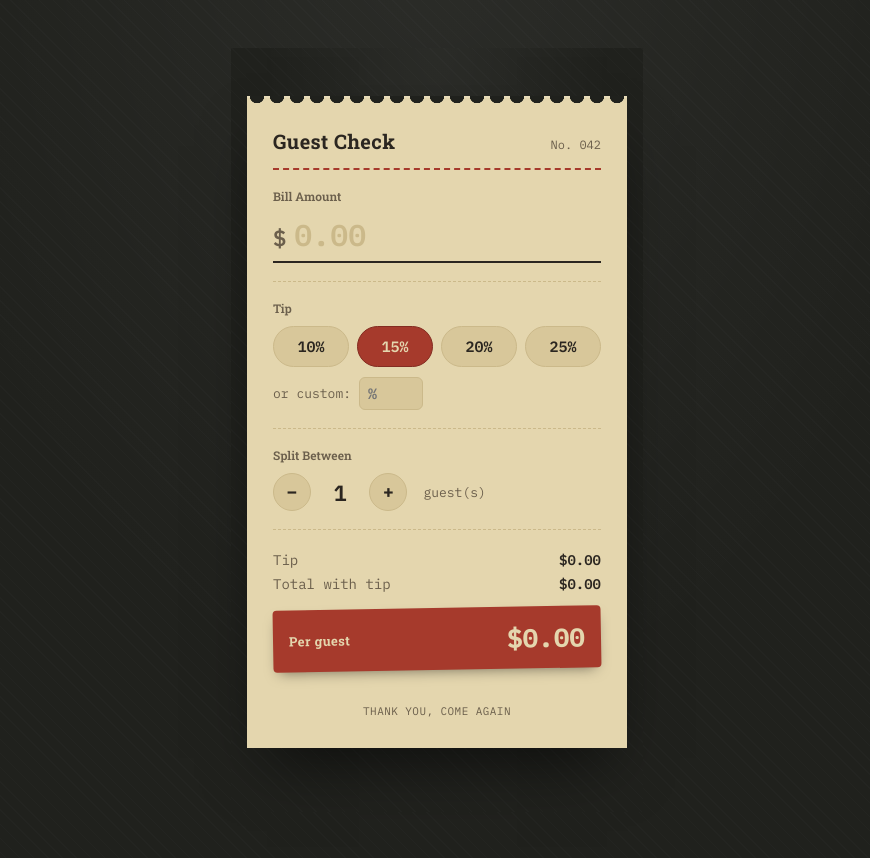
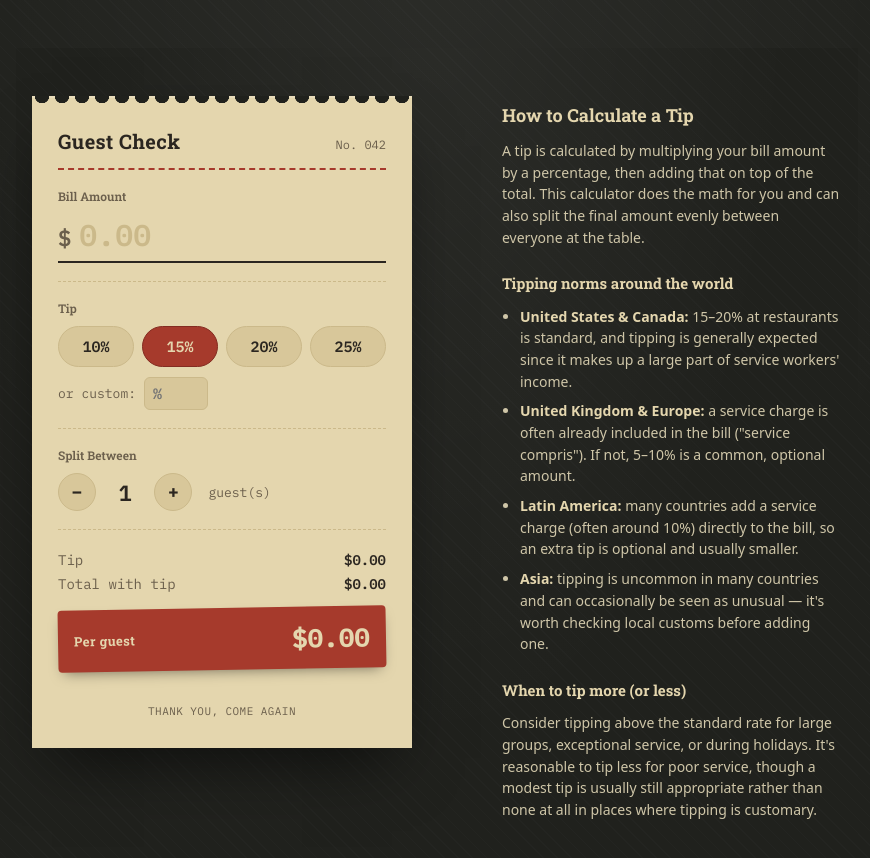
Before and after one commit to tutumyrw/Tiply, a plain HTML site: page index.html in a window 1280 px wide. Shown: the whole page, without its empty margins (203-1073 px from the left). Drawn offline with Linux system fonts and the light colour scheme.

Commit message:
Add tip calculation guide to index.html
Added a guide section for calculating tips with norms around the world.

```diff
--- a/index.html
+++ b/index.html
@@ -32,7 +32,10 @@
     color: var(--ink);
     font-family: 'IBM Plex Mono', monospace;
     display: flex;
+    flex-wrap: wrap;
     justify-content: center;
+    align-items: flex-start;
+    gap: 90px;
     padding: 48px 16px 64px;
   }
 
@@ -257,6 +260,31 @@
     padding-top: 16px;
     letter-spacing: 0.04em;
   }
+
+  .guide {
+    width: 100%;
+    max-width: 340px;
+    margin: 0;
+    padding-top: 6px;
+    font-family: system-ui, -apple-system, sans-serif;
+    color: #cfc6a8;
+    line-height: 1.55;
+  }
+
+  .guide h2, .guide h3 {
+    font-family: 'Roboto Slab', serif;
+    color: var(--paper);
+    margin: 0 0 10px;
+  }
+
+  .guide h2 { font-size: 18px; margin-top: 0; }
+  .guide h3 { font-size: 15px; margin-top: 24px; }
+
+  .guide p { font-size: 14px; margin: 0 0 12px; }
+
+  .guide ul { margin: 0; padding-left: 18px; font-size: 14px; }
+  .guide li { margin-bottom: 8px; }
+  .guide li strong { color: var(--paper); }
 </style>
 </head>
 <body>
@@ -310,6 +338,22 @@
 
   <footer>THANK YOU, COME AGAIN</footer>
 </div>
+
+<article class="guide">
+  <h2>How to Calculate a Tip</h2>
+  <p>A tip is calculated by multiplying your bill amount by a percentage, then adding that on top of the total. This calculator does the math for you and can also split the final amount evenly between everyone at the table.</p>
+
+  <h3>Tipping norms around the world</h3>
+  <ul>
+    <li><strong>United States & Canada:</strong> 15–20% at restaurants is standard, and tipping is generally expected since it makes up a large part of service workers' income.</li>
+    <li><strong>United Kingdom & Europe:</strong> a service charge is often already included in the bill ("service compris"). If not, 5–10% is a common, optional amount.</li>
+    <li><strong>Latin America:</strong> many countries add a service charge (often around 10%) directly to the bill, so an extra tip is optional and usually smaller.</li>
+    <li><strong>Asia:</strong> tipping is uncommon in many countries and can occasionally be seen as unusual — it's worth checking local customs before adding one.</li>
+  </ul>
+
+  <h3>When to tip more (or less)</h3>
+  <p>Consider tipping above the standard rate for large groups, exceptional service, or during holidays. It's reasonable to tip less for poor service, though a modest tip is usually still appropriate rather than none at all in places where tipping is customary.</p>
+</article>
 
 <script>
   const billInput = document.getElementById('bill');
```
